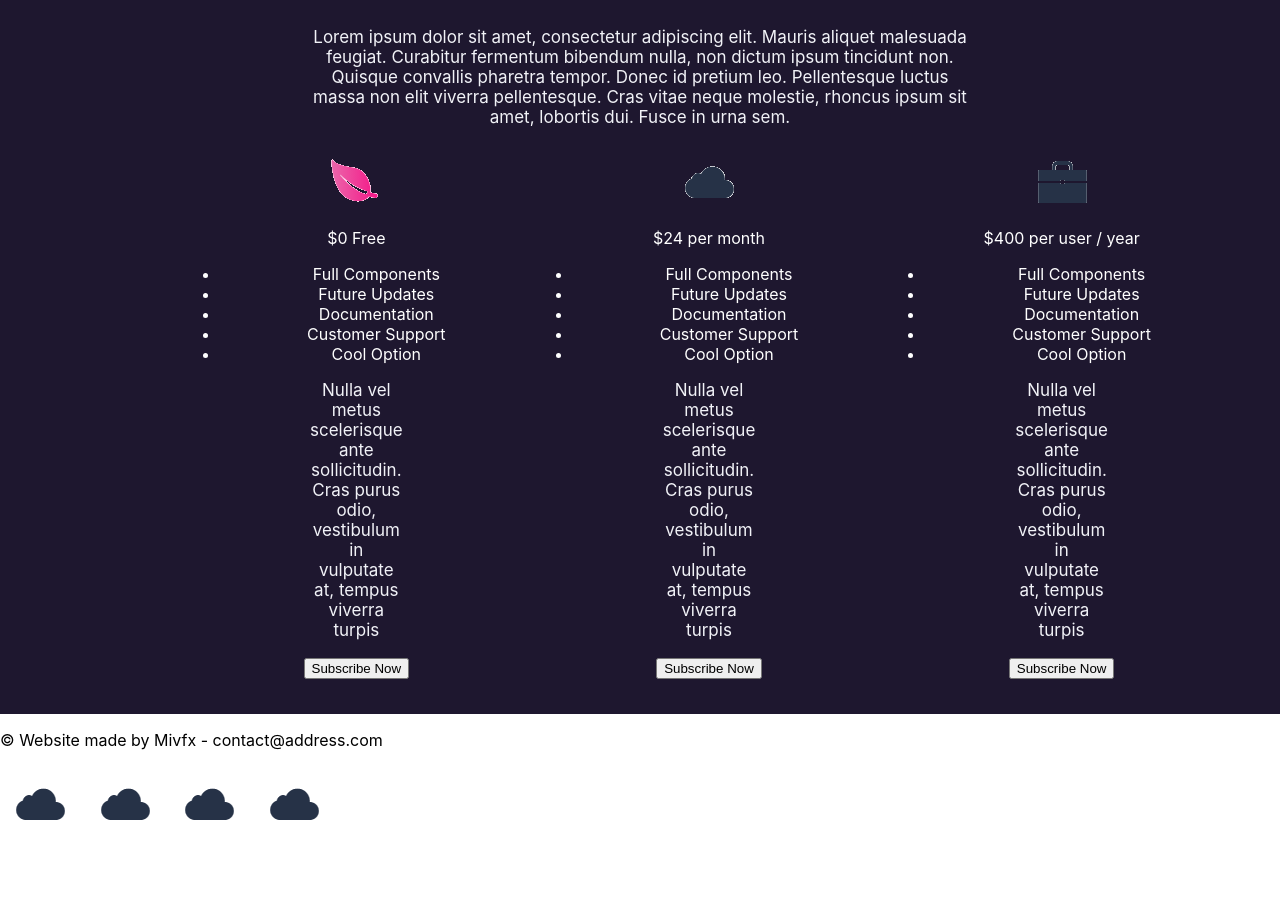
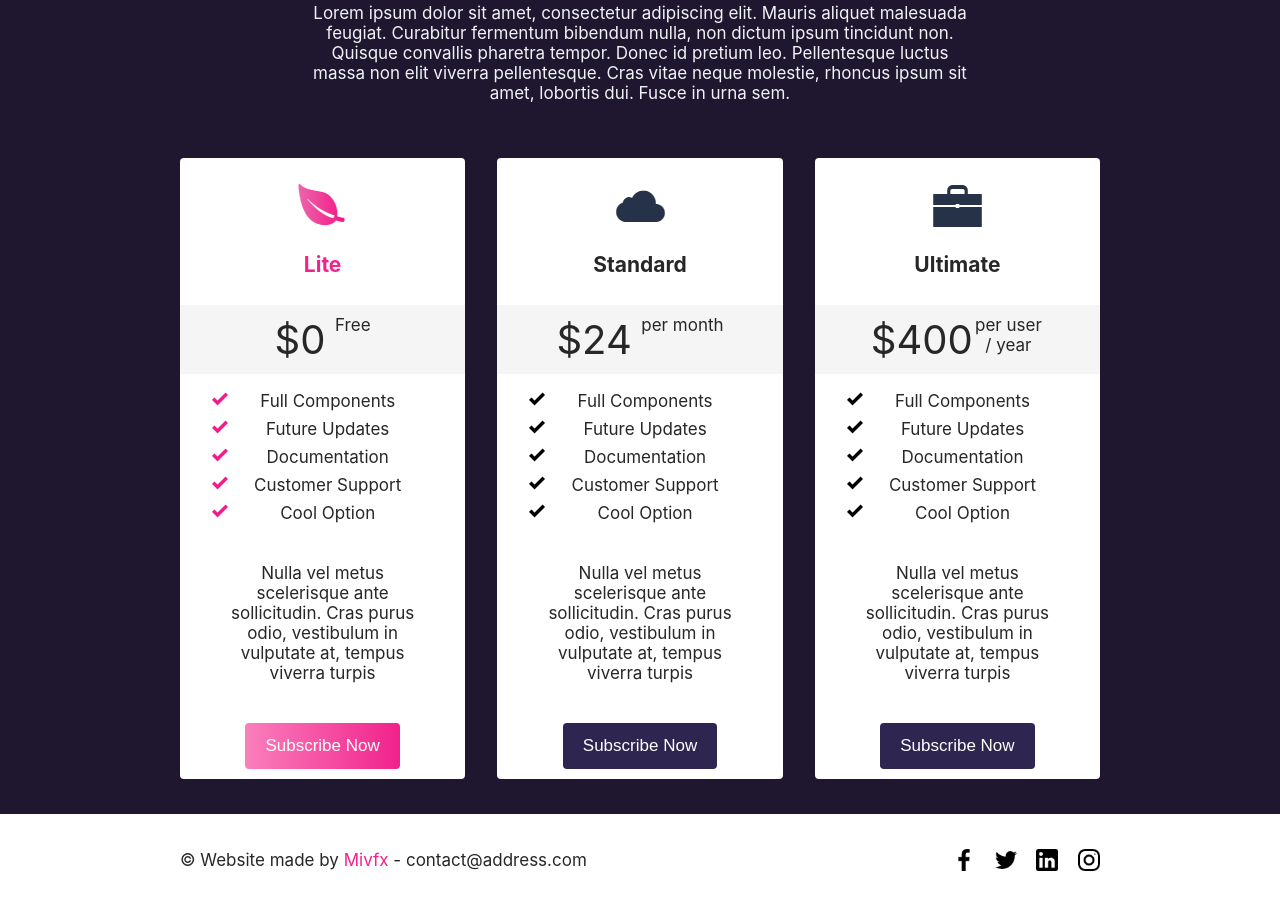
Before and after one commit to Jhonattan25/html_css-homework, a plain HTML site: page SegundoTrimestre/ActividadRepaso/index.html in a window 1280 px wide. Shown: the part 1401-2307 px from the top of the page. Before the commit the page ends 2251 px from the top, so only its background shows below. Drawn offline with Linux system fonts and the light colour scheme.

Commit message:
Se agregaron los estilos a las tarjetas y al fooder. Se añadieron nuevos iconos para las listas

```diff
--- a/SegundoTrimestre/ActividadRepaso/css/style.css
+++ b/SegundoTrimestre/ActividadRepaso/css/style.css
@@ -163,6 +163,7 @@ a{
     font-weight: normal;
     color: #c72878;
     margin-top: 0;
+    margin-bottom: 33px;
 }
 
 .contain .containSection1 .containSection1Contain .containRight .subContainRight1 p{
@@ -182,6 +183,9 @@ a{
     list-style: none;
     color: #3f3f3f;
     font-size: 17px;
+    list-style-image: url("../image/cheque.png");
+    list-style-position: inside;
+    margin-top: 10px;
 }
 
  /* CONTENIDO SECCION 2 */
@@ -193,13 +197,14 @@ a{
  }
 
  .contain .containSection2 h2{
-     font-size: 60px;
+     font-size: 58px;
      margin-top: 0;
-     margin-bottom: 40px;
+     margin-bottom: 34px;
  }
 
  .contain .containSection2 p{
      margin-top: 0;
+     margin-bottom: 55px;
      padding: 0 130px;
      color: #f1f2f7;
      font-size: 17px;
@@ -209,3 +214,101 @@ a{
      display: flex;
      justify-content: space-between;
  }
+
+ .contain .containSection2 .containSection2Cards .card {
+     background-color: #fff;
+     color: #272727;
+     width: 31%;
+     border-radius: 4px;
+     padding: 10px 0px;
+     box-sizing: border-box;
+     font-size: 17px;
+ }
+
+ .contain .containSection2 .containSection2Cards .card:first-child .cardHeader h4{
+    color: #f1228b;
+}
+
+ .contain .containSection2 .containSection2Cards .card .cardHeader h4{
+     margin-top: 0px;
+     font-size: 21px;
+
+ }
+
+ .contain .containSection2 .containSection2Cards .card .cardHeader .cardHeaderPrice{
+     display: flex;
+     justify-content: center;
+     align-items: flex-start;
+     background-color: #f5f5f5;
+     padding: 10px 56px;
+ }
+
+ .contain .containSection2 .containSection2Cards .card .cardHeader .cardHeaderPrice .price{
+     font-size: 40px;
+ }
+
+.contain .containSection2 .containSection2Cards .card .cardContain ul{
+    width: 65%;
+    padding-left: 55px;
+    list-style: none;
+    list-style-image: url("../image/senal-de-garrapata.png");
+    list-style-position: outside;
+}
+
+.contain .containSection2 .containSection2Cards .card:first-child .cardContain ul{
+    list-style-image: url("../image/senal-de-garrapata2.png");
+}
+
+.contain .containSection2 .containSection2Cards .card .cardContain ul li{
+    margin-bottom: 8px;
+}
+
+.contain .containSection2 .containSection2Cards .card .cardContain p{
+    color: #272727;
+    padding: 0;
+    margin-top: 40px;
+    margin-bottom: 40px;
+    padding: 0 35px;
+}
+
+.contain .containSection2 .containSection2Cards .card .cardFooter button{
+    color: #fff;
+    background-color: #2e2550;
+    border: none;
+    font-size: 17px;
+    padding: 13px 20px;
+    border-radius: 4px;
+}
+
+.contain .containSection2 .containSection2Cards .card:first-child .cardFooter button{
+    background: linear-gradient(to right,#fa7fbc, #f1228b);
+}
+
+/* ----- FOOTER ----- */
+
+.footer{
+    display: flex;
+    justify-content: space-between;
+    align-items: center;
+    padding: 35px 180px;
+    color: #272727;
+}
+
+.footer p{
+    margin: 0;
+    font-size: 17px;
+}
+
+.footer span{
+    color: #f1228b;
+}
+
+.footer .footerIcons{
+    display: flex;
+    width: 16%;
+    justify-content: space-between;
+}
+
+.footer .footerIcons img{
+    width: 22px;
+}
--- a/SegundoTrimestre/ActividadRepaso/index.html
+++ b/SegundoTrimestre/ActividadRepaso/index.html
@@ -49,7 +49,7 @@
                             stunning product website easily with this template</p>
                     </div>
                     <div class="subContainRight2">
-                        <h3>Marketing Page</h3>
+                        <h3>— Marketing Page</h3>
                         <ul>
                             <li>Based on Bootstrap 4</li>
                             <li>Modern and creative</li>
@@ -67,9 +67,10 @@
                 <div class="card">
                     <div class="cardHeader">
                         <img src="./image/hoja.png" alt="Imagen de una hoja fucsia">
+                        <h4>Lite</h4>
                         <div class="cardHeaderPrice">
                             <span class="price">$0</span>
-                            <span>Free</span>
+                            <span>&nbsp; Free</span>
                         </div>
                     </div>
                     <div class="cardContain">
@@ -89,9 +90,10 @@
                 <div class="card">
                     <div class="cardHeader">
                         <img src="./image/nube.png" alt="Imagen de una nube">
+                        <h4>Standard</h4>
                         <div class="cardHeaderPrice">
                             <span class="price">$24</span>
-                            <span>per month</span>
+                            <span>&nbsp; per month</span>
                         </div>
                     </div>
                     <div class="cardContain">
@@ -111,6 +113,7 @@
                 <div class="card">
                     <div class="cardHeader">
                         <img src="./image/maletin.png" alt="Imagen de un maletin de negocios">
+                        <h4>Ultimate</h4>
                         <div class="cardHeaderPrice">
                             <span class="price">$400</span>
                             <span>per user / year</span>
@@ -136,10 +139,10 @@
     <footer class="footer">
         <p>© Website made by <span>Mivfx</span> - contact@address.com</p>
         <div class="footerIcons">
-            <img src="./image/nube.png" alt="Logo de Facebook">
-            <img src="./image/nube.png" alt="Logo de Twitter">
-            <img src="./image/nube.png" alt="Logo de Linkedin">
-            <img src="./image/nube.png" alt="Logo de Instagram">
+            <img src="./image/simbolo-de-la-aplicacion-de-facebook.png" alt="Logo de Facebook">
+            <img src="./image/gorjeo.png" alt="Logo de Twitter">
+            <img src="./image/logotipo-de-linkedin.png" alt="Logo de Linkedin">
+            <img src="./image/instagram.png" alt="Logo de Instagram">
         </div>
     </footer>
 </body>
```
Also changed, not shown: SegundoTrimestre/ActividadRepaso/image/cheque.png (added), SegundoTrimestre/ActividadRepaso/image/d.txt (added), SegundoTrimestre/ActividadRepaso/image/gorjeo.png (added), SegundoTrimestre/ActividadRepaso/image/instagram.png (added), SegundoTrimestre/ActividadRepaso/image/logotipo-de-linkedin.png (added), SegundoTrimestre/ActividadRepaso/image/senal-de-garrapata.png (added), SegundoTrimestre/ActividadRepaso/image/senal-de-garrapata2.png (added), SegundoTrimestre/ActividadRepaso/image/simbolo-de-la-aplicacion-de-facebook.png (added).
